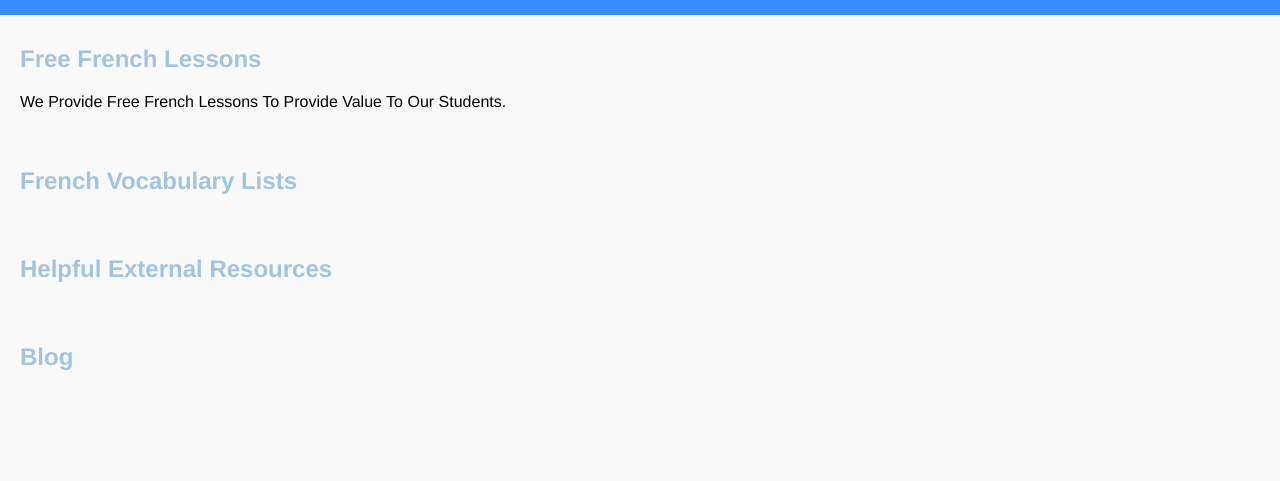
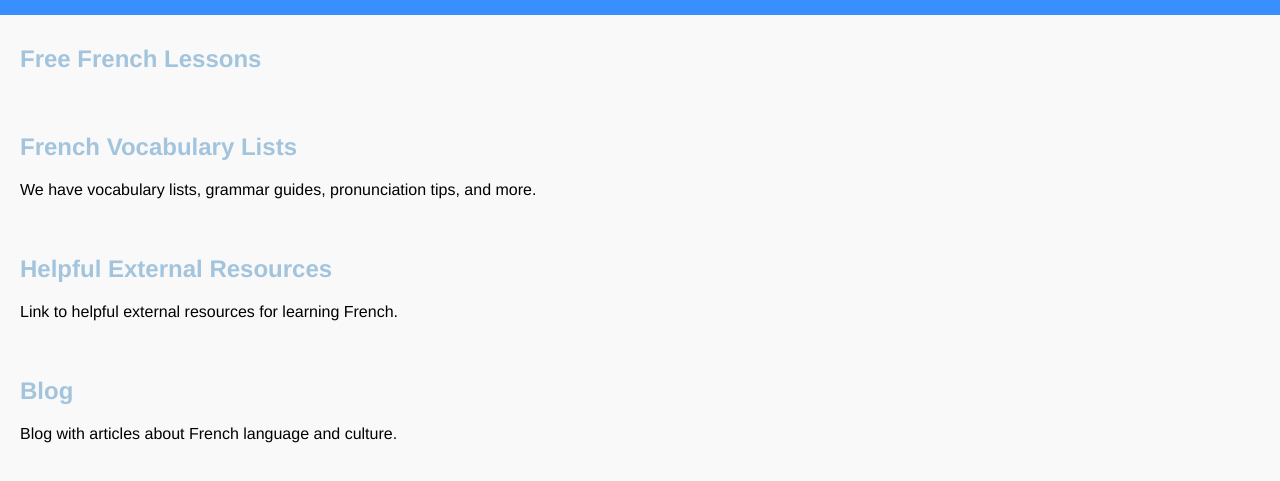
Before and after one commit to fredericmirindi/FrenchLearningWebsite, a plain HTML site: page free-resources.html in a window 1280 px wide. Shown: the part 71-552 px from the top of the page. Drawn offline with Linux system fonts and the light colour scheme.

Commit message:
Add content to free-resources.html

```diff
--- a/free-resources.html
+++ b/free-resources.html
@@ -2,6 +2,9 @@
 <head><meta charset="utf-8"><title>Free Resources</title><link rel="stylesheet" href="styles.css"></head>
 <body>
 <header><h1>Free Resources</h1></header>
-<section id="lessons"><h2>Free French Lessons</h2><p>We Provide Free French Lessons To Provide Value To Our Students.</p></section><section id="lists"><h2>French Vocabulary Lists</h2><p We Provide Vocabulary Lists, Grammar Guides, Pronunciation Tips, And More.</p></section><section id="external"><h2>Helpful External Resources</h2><p><links To Helpful External Resources For Learning French.</p></section><section id="blog"><h2>Blog</h2><p BLog With Articles About French Language And Culture.</p></section>
+<section id="lessons"><h2>Free French Lessons</h2><p We provide free French lessons to provide value to our students.</p></section>
+<section id="lists"><h2>French Vocabulary Lists</h2><p>We have vocabulary lists, grammar guides, pronunciation tips, and more.</p></section>
+<section id="external"><h2>Helpful External Resources</h2><p>Link to helpful external resources for learning French.</p></section>
+<section id="blog"><h2>Blog</h2><p>Blog with articles about French language and culture.</p>
 </body>
 </html>
```
